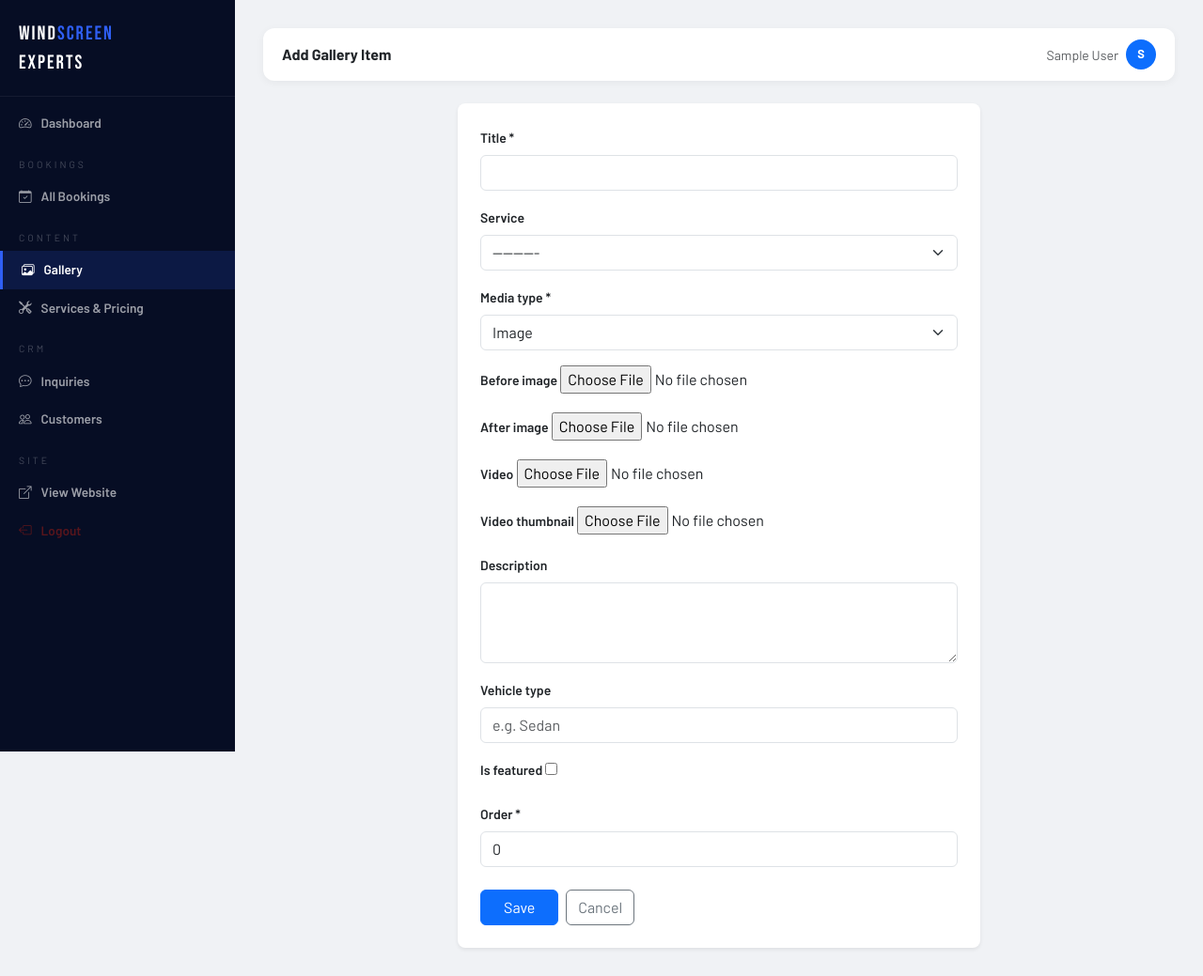
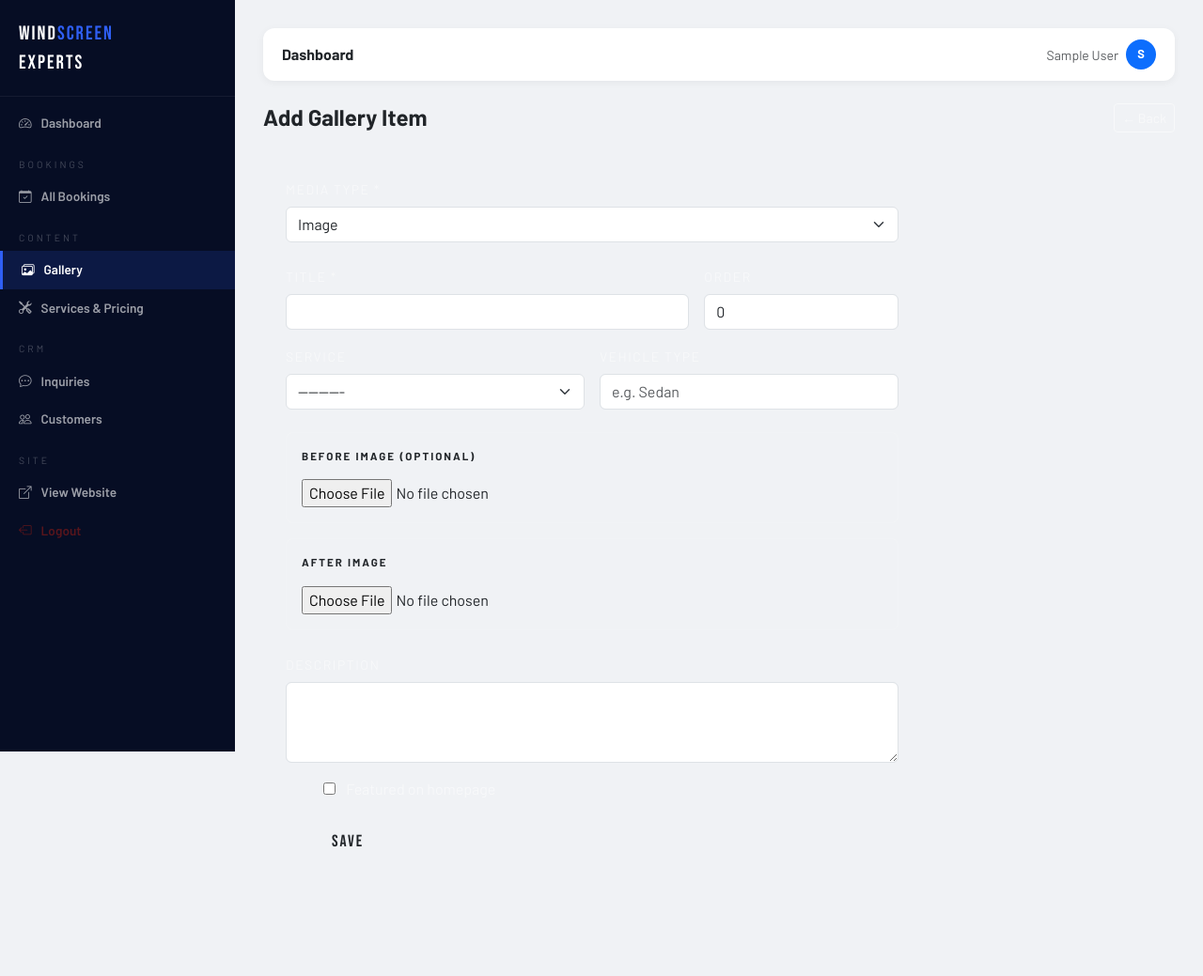
Before and after one commit to SlyJeremiah/windscreen-experts, a Django app: page /admin-panel/gallery/add/ in a window 1280 px wide. Shown: the whole page at 94% size. After the commit the page ends 902 px from the top, so only its background shows below. Run offline with Django 4.2, Linux system fonts and the light colour scheme; a user stored in the database is signed in; tables that the repository leaves empty hold one stand-in row (values such as "Sample post"); parts of the project's set-up code (start-up, migrations or seed data) failed here and were passed over.

Commit message:
Enhance gallery form with media type and layout
Updated the gallery form to include media type selection and improved layout with additional fields for images and videos.

```diff
--- a/templates/admin_panel/gallery/form.html
+++ b/templates/admin_panel/gallery/form.html
@@ -1,26 +1,121 @@
 {% extends 'admin_panel/base.html' %}
-{% block title %}{{ title }} – Admin{% endblock %}
-{% block page_title %}{{ title }}{% endblock %}
+{% block title %}{{ title }}{% endblock %}
 {% block content %}
-<div class="row justify-content-center">
-  <div class="col-lg-7">
-    <div class="bg-white rounded-3 shadow-sm p-4">
-      <form method="post" enctype="multipart/form-data">
-        {% csrf_token %}
-        {% for field in form %}
-        <div class="mb-3">
-          <label class="form-label fw-semibold small">{{ field.label }}{% if field.field.required %} *{% endif %}</label>
-          {{ field }}
-          {% if field.help_text %}<div class="form-text">{{ field.help_text }}</div>{% endif %}
-          {% if field.errors %}<div class="text-danger small mt-1">{{ field.errors.0 }}</div>{% endif %}
+<div class="d-flex justify-content-between align-items-center mb-4">
+  <h4 class="fw-bold mb-0">{{ title }}</h4>
+  <a href="{% url 'admin_gallery' %}" class="btn btn-outline-light btn-sm">← Back</a>
+</div>
+
+<div class="card-panel p-4" style="max-width:700px">
+  <form method="post" enctype="multipart/form-data" novalidate>
+    {% csrf_token %}
+
+    <!-- Media Type -->
+    <div class="mb-4">
+      <label class="form-label text-white-50 small text-uppercase" style="letter-spacing:1.5px">Media Type *</label>
+      {{ form.media_type }}
+    </div>
+
+    <!-- Basic Info -->
+    <div class="row g-3 mb-3">
+      <div class="col-md-8">
+        <label class="form-label text-white-50 small text-uppercase" style="letter-spacing:1.5px">Title *</label>
+        {{ form.title }}
+      </div>
+      <div class="col-md-4">
+        <label class="form-label text-white-50 small text-uppercase" style="letter-spacing:1.5px">Order</label>
+        {{ form.order }}
+      </div>
+    </div>
+
+    <div class="row g-3 mb-4">
+      <div class="col-md-6">
+        <label class="form-label text-white-50 small text-uppercase" style="letter-spacing:1.5px">Service</label>
+        {{ form.service }}
+      </div>
+      <div class="col-md-6">
+        <label class="form-label text-white-50 small text-uppercase" style="letter-spacing:1.5px">Vehicle Type</label>
+        {{ form.vehicle_type }}
+      </div>
+    </div>
+
+    <!-- IMAGE FIELDS -->
+    <div id="image-fields">
+      <div class="mb-3 p-3 rounded-3" style="background:rgba(255,255,255,0.03);border:1px solid rgba(255,255,255,0.08)">
+        <p class="text-we fw-bold text-uppercase mb-3" style="font-size:.72rem;letter-spacing:2px">Before Image (optional)</p>
+        {{ form.before_image }}
+        {% if form.instance.before_image %}
+        <div class="mt-2">
+          <img src="{{ form.instance.before_image.url }}" style="height:80px;border-radius:6px;object-fit:cover">
         </div>
-        {% endfor %}
-        <div class="d-flex gap-2 mt-4">
-          <button type="submit" class="btn btn-primary px-4">Save</button>
-          <a href="{% url 'admin_gallery' %}" class="btn btn-outline-secondary">Cancel</a>
+        {% endif %}
+      </div>
+      <div class="mb-4 p-3 rounded-3" style="background:rgba(255,255,255,0.03);border:1px solid rgba(255,255,255,0.08)">
+        <p class="text-we fw-bold text-uppercase mb-3" style="font-size:.72rem;letter-spacing:2px">After Image</p>
+        {{ form.after_image }}
+        {% if form.instance.after_image %}
+        <div class="mt-2">
+          <img src="{{ form.instance.after_image.url }}" style="height:80px;border-radius:6px;object-fit:cover">
         </div>
-      </form>
+        {% endif %}
+      </div>
     </div>
-  </div>
+
+    <!-- VIDEO FIELDS -->
+    <div id="video-fields" style="display:none">
+      <div class="mb-3 p-3 rounded-3" style="background:rgba(255,255,255,0.03);border:1px solid rgba(255,255,255,0.08)">
+        <p class="text-we fw-bold text-uppercase mb-3" style="font-size:.72rem;letter-spacing:2px">Video File (mp4, webm)</p>
+        {{ form.video }}
+        {% if form.instance.video %}
+        <div class="mt-2">
+          <video src="{{ form.instance.video.url }}" style="height:80px;border-radius:6px" controls></video>
+        </div>
+        {% endif %}
+      </div>
+      <div class="mb-4 p-3 rounded-3" style="background:rgba(255,255,255,0.03);border:1px solid rgba(255,255,255,0.08)">
+        <p class="text-we fw-bold text-uppercase mb-3" style="font-size:.72rem;letter-spacing:2px">Video Thumbnail (optional)</p>
+        {{ form.video_thumbnail }}
+        {% if form.instance.video_thumbnail %}
+        <div class="mt-2">
+          <img src="{{ form.instance.video_thumbnail.url }}" style="height:80px;border-radius:6px;object-fit:cover">
+        </div>
+        {% endif %}
+      </div>
+    </div>
+
+    <div class="mb-3">
+      <label class="form-label text-white-50 small text-uppercase" style="letter-spacing:1.5px">Description</label>
+      {{ form.description }}
+    </div>
+
+    <div class="form-check form-switch mb-4">
+      {{ form.is_featured }}
+      <label class="form-check-label text-white-50 ms-2">Featured on homepage</label>
+    </div>
+
+    <button type="submit" class="btn btn-primary-we px-5"
+            style="font-family:'Bebas Neue',sans-serif;letter-spacing:2px;font-size:1.1rem">
+      Save
+    </button>
+  </form>
 </div>
+
+<script>
+  const mediaTypeSelect = document.getElementById('id_media_type');
+  const imageFields = document.getElementById('image-fields');
+  const videoFields = document.getElementById('video-fields');
+
+  function toggleFields() {
+    if (mediaTypeSelect.value === 'video') {
+      imageFields.style.display = 'none';
+      videoFields.style.display = 'block';
+    } else {
+      imageFields.style.display = 'block';
+      videoFields.style.display = 'none';
+    }
+  }
+
+  mediaTypeSelect.addEventListener('change', toggleFields);
+  toggleFields(); // run on page load
+</script>
 {% endblock %}
```
